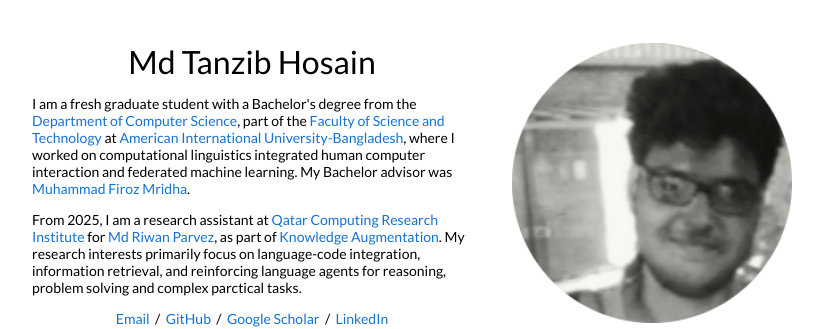
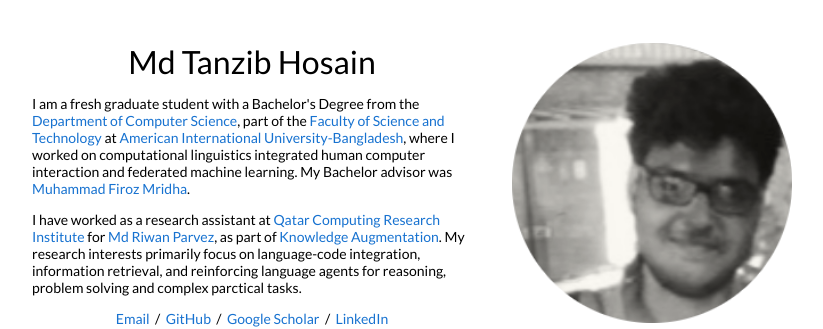
Before and after one commit to kraritt/kraritt.github.io, a Jekyll site: the page built from _posts/2023-08-28-3dgaussians.markdown, in a window 1280 px wide and 900 px high. Shown: the top 329 px of the window, without its empty margins (228-1051 px from the left). Built offline with Jekyll 4.4.1, drawn with Linux system fonts in a browser that asks for light colours.

Commit message:
Update default.html

```diff
--- a/_layouts/default.html
+++ b/_layouts/default.html
@@ -34,15 +34,15 @@
               <h1>
                 Md Tanzib Hosain
               </h1>
-              <p>I am a fresh graduate student with a Bachelor's degree from the <a href="https://www.aiub.edu/faculties/fst/departments/department-of-computer-science">Department of Computer Science</a>, part of the <a href="https://www.aiub.edu/faculties/fst">Faculty of Science and Technology</a> at <a href="https://www.aiub.edu/">American International University-Bangladesh</a>, where I worked on computational linguistics integrated human computer interaction and federated machine learning. My Bachelor advisor was <a href="https://www.aiub.edu/faculty-list/faculty-profile?q=firoz.mridha/">Muhammad Firoz Mridha</a>.
+              <p>I am a fresh graduate student with a Bachelor's Degree from the <a href="https://www.aiub.edu/faculties/fst/departments/department-of-computer-science">Department of Computer Science</a>, part of the <a href="https://www.aiub.edu/faculties/fst">Faculty of Science and Technology</a> at <a href="https://www.aiub.edu/">American International University-Bangladesh</a>, where I worked on computational linguistics integrated human computer interaction and federated machine learning. My Bachelor advisor was <a href="https://www.aiub.edu/faculty-list/faculty-profile?q=firoz.mridha/">Muhammad Firoz Mridha</a>.
               </p>
               <p>
-                From 2025, I am a research assistant at <a href="https://www.hbku.edu.qa/en/qcri/">Qatar Computing Research Institute</a> for <a href="https://researchportal.hbku.edu.qa/en/persons/md-rizwan-parvez/">Md Riwan Parvez</a>, as part of <a href="https://github.com/kagnlp/">Knowledge Augmentation</a>. My research interests primarily focus on language-code integration, information retrieval, and reinforcing language agents for reasoning, problem solving and complex parctical tasks.
+                I have worked as a research assistant at <a href="https://www.hbku.edu.qa/en/qcri/">Qatar Computing Research Institute</a> for <a href="https://researchportal.hbku.edu.qa/en/persons/md-rizwan-parvez/">Md Riwan Parvez</a>, as part of <a href="https://github.com/kagnlp/">Knowledge Augmentation</a>. My research interests primarily focus on language-code integration, information retrieval, and reinforcing language agents for reasoning, problem solving and complex parctical tasks.
               </p>
               <p style="text-align:center">
                 <a target="_blank" href="https://mailhide.io/e/B8TyS"> Email</a> &nbsp;/&nbsp;
                 <a href="https://github.com/kraritt/">GitHub</a> &nbsp;/&nbsp;
-                <a href="https://scholar.google.com/citations?user=3YexY9gAAAAJ/">Google Scholar</a> &nbsp;/&nbsp;
+                <a href="https://scholar.google.com/citations?user=3YexY9gAAAAJ">Google Scholar</a> &nbsp;/&nbsp;
                 <a href="https://www.linkedin.com/in/tanzib-mahammad-9334b1304/"> LinkedIn </a>
               </p>
             </td>
```
